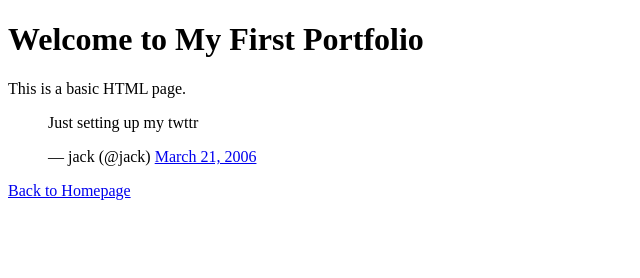
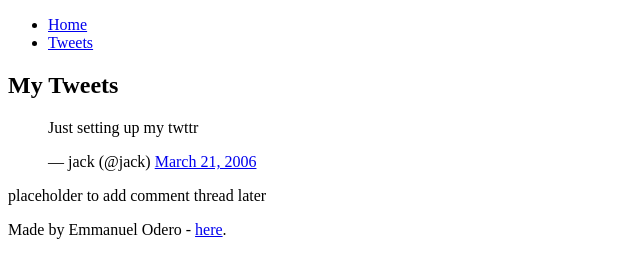
Before and after one commit to Odero2002/My_First_Portfolio, a plain HTML site: page index.html,tweet.html in a window 1280 px wide. Shown: the whole page, without its empty margins (0-640 px from the left). Drawn offline with Linux system fonts and the light colour scheme.

Commit message:
Add files via upload

```diff
--- a/index.html,tweet.html
+++ b/index.html,tweet.html
@@ -2,20 +2,31 @@
 <html lang="en">
 <head>
   <meta charset="UTF-8">
-  <title>My First Portfolio</title>
+  <title>My Tweets</title>
 </head>
 <body>
-  <h1>Welcome to My First Portfolio</h1>
-  <p>This is a basic HTML page.</p>
-
-  <!-- Embedded Tweet -->
-  <blockquote class="twitter-tweet">
-    <p lang="en" dir="ltr">Just setting up my twttr</p>&mdash; jack (@jack)
-    <a href="https://twitter.com/jack/status/20">March 21, 2006</a>
-  </blockquote>
-  <script async src="https://platform.twitter.com/widgets.js" charset="utf-8"></script>
-
-  <!-- Link back to homepage -->
-  <p><a href="index.html">Back to Homepage</a></p>
+  <header>
+    <ul>
+      <li><a href="index.html">Home</a></li>
+      <li><a href="tweets.html">Tweets</a></li>
+    </ul>
+  </header>
+  <main>
+    <article>
+      <h1>My Tweets</h1>
+      <!-- Embedded Tweet Example -->
+      <blockquote class="twitter-tweet">
+        <p lang="en" dir="ltr">Just setting up my twttr</p>&mdash; jack (@jack)
+        <a href="https://twitter.com/jack/status/20">March 21, 2006</a>
+      </blockquote>
+      <script async src="https://platform.twitter.com/widgets.js" charset="utf-8"></script>
+    </article>
+    <aside>
+      <p>placeholder to add comment thread later</p>
+    </aside>
+  </main>
+  <footer>
+    <p>Made by Emmanuel Odero - <a href="https://your-link-here.com" target="_blank">here</a>.</p>
+  </footer>
 </body>
 </html>
```
